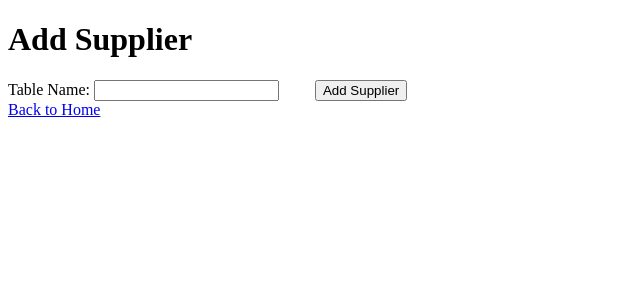
After one commit to YusuffDevOps/MUC-app, a Flask app: page /add-supplier in a window 1280 px wide. The commit adds this page. Shown: the top 300 px of the page, without its empty margins (0-640 px from the left). Run offline with Flask 3, Linux system fonts and the light colour scheme; parts of the project's set-up code (start-up, migrations or seed data) failed here and were passed over; some libraries are stand-ins or nearby versions.

Commit message:
Added Supplier Query

```diff
--- a/main.py
+++ b/main.py
@@ -102,6 +102,12 @@ def project_budget():
             arr.append((recent_year+i, float("{:.2f}".format((recent_expense)*(total_rate)**(i)))))
         return render_template('project_budget.html', data=arr, currency=locale.currency)
 
+@app.route("/add-supplier", methods=['GET', 'POST'])
+def add_supplier():
+    if request.method == "GET":
+        return render_template('add_supplier.html', data=[])
+
+
 
 if __name__ == '__main__':
     app.run(debug=True, host='0.0.0.0', port=PORT)
--- /dev/null
+++ b/templates/add_supplier.html
@@ -0,0 +1,37 @@
+<!DOCTYPE html>
+<html lang="en">
+
+<head>
+    <meta charset="UTF-8">
+    <title>Add Supplier</title>
+    <link rel="stylesheet" href="{{ url_for('static', filename='styles.css') }}">
+</head>
+
+<body>
+    <h1>Add Supplier</h1>
+    <form action="/add-supplier" method="post">
+        Table Name: <input type="text" name="name">
+        <input type="submit" value="Add Supplier">
+    </form>
+    <a href="/">Back to Home</a>
+
+
+    <!-- <table>
+  <tr>
+      {% for column in columns %}
+    <th>{{column.capitalize()}}</th>
+      {% endfor %}
+  </tr>
+     {% for row in data %}
+  <tr>
+      {% for column in columns %}
+    <td>{{row[column]}}</td>
+      {% endfor %}
+  </tr>
+    {% endfor %}
+
+</table> -->
+
+</body>
+
+</html>
--- a/templates/project_budget.html
+++ b/templates/project_budget.html
@@ -15,6 +15,7 @@
         <input type="submit" value="Project Budget">
     </form>
     <a href="/">Back to Home</a>
+    {% if data!= [] %}
     <table>
         <tr>
             <th>Year</th>
@@ -28,7 +29,7 @@
         {% endfor %}
 
     </table>
-
+    {% endif %}
 </body>
 
 </html>
```
